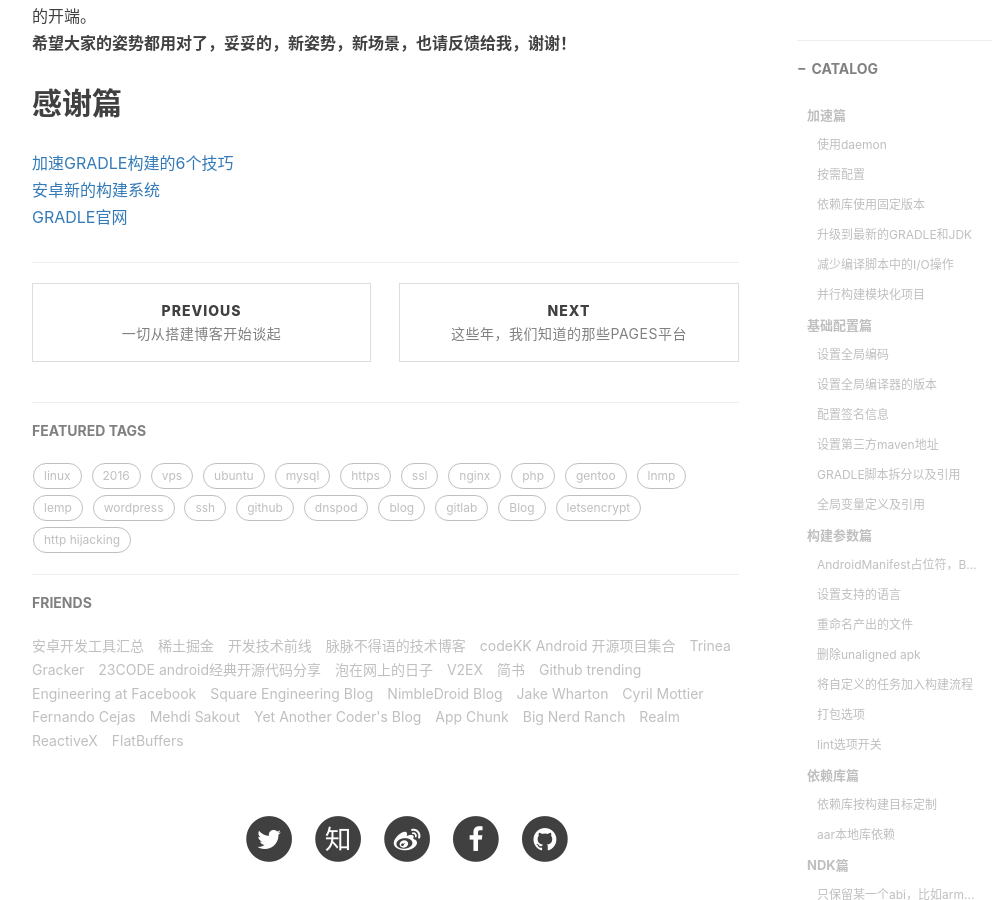
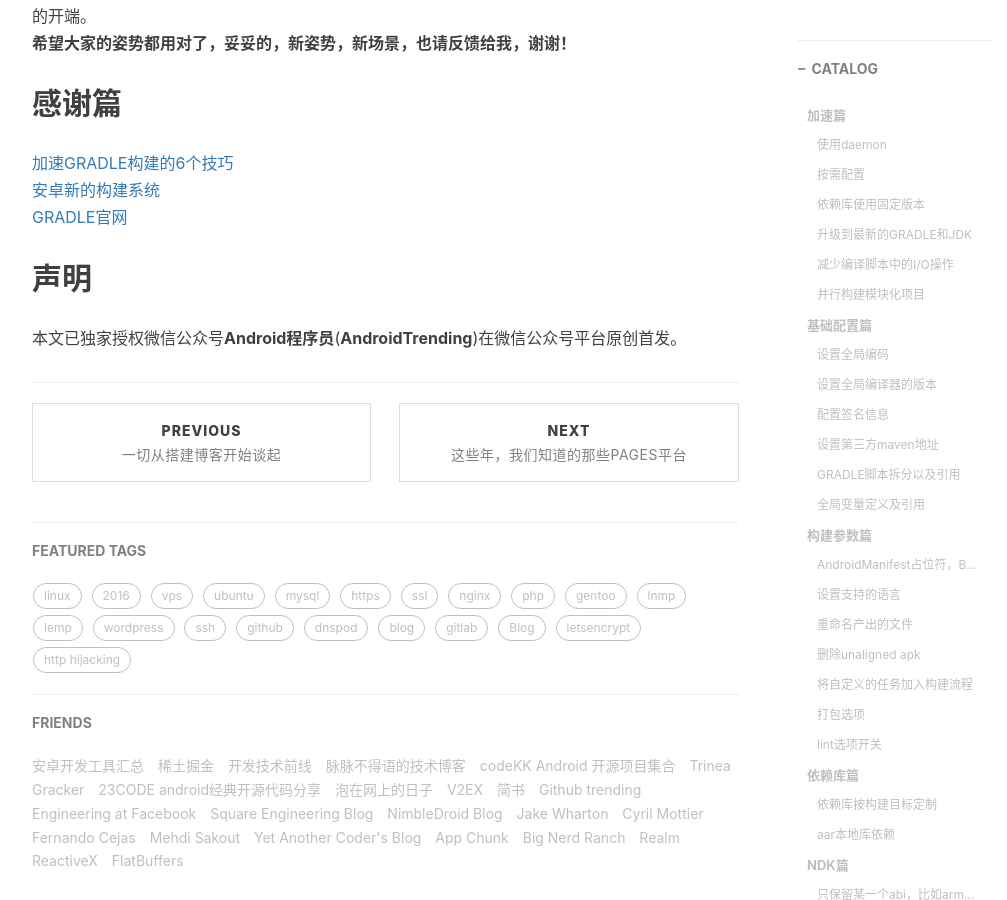
Before and after one commit to figofuture/figofuture.github.io, a Jekyll site: the page built from _posts/2016-04-01-gradle-on-android-best-practise.markdown, in a window 1280 px wide and 900 px high, scrolled down 11929 px. Shown: the whole window, without its empty margins (233-1240 px from the left). Built offline with Jekyll 4.4.1, drawn with Linux system fonts in a browser that asks for light colours; nearby versions of some CDN libraries; comment, search, counter and statistics services are not loaded.

Commit message:
update post

```diff
--- a/_posts/2016-04-01-gradle-on-android-best-practise.markdown
+++ b/_posts/2016-04-01-gradle-on-android-best-practise.markdown
@@ -424,3 +424,6 @@
 [加速GRADLE构建的6个技巧](https://medium.com/@shelajev/6-tips-to-speed-up-your-gradle-build-3d98791d3df9#.hhvknc20d)
 [安卓新的构建系统](http://tools.android.com/tech-docs/new-build-system)
 [GRADLE官网](http://gradle.org)
+
+## 声明
+本文已独家授权微信公众号**Android程序员**(**AndroidTrending**)在微信公众号平台原创首发。
```
